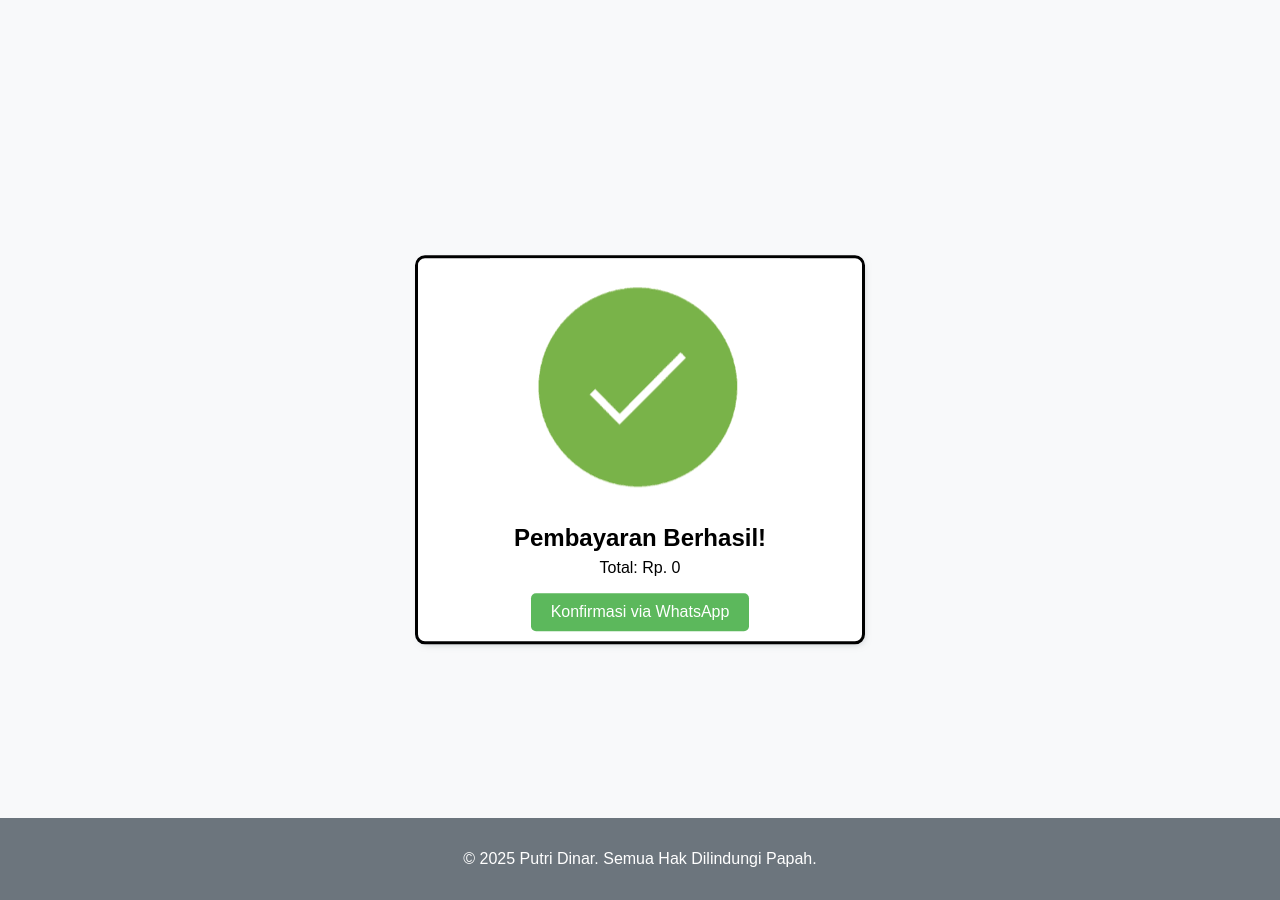
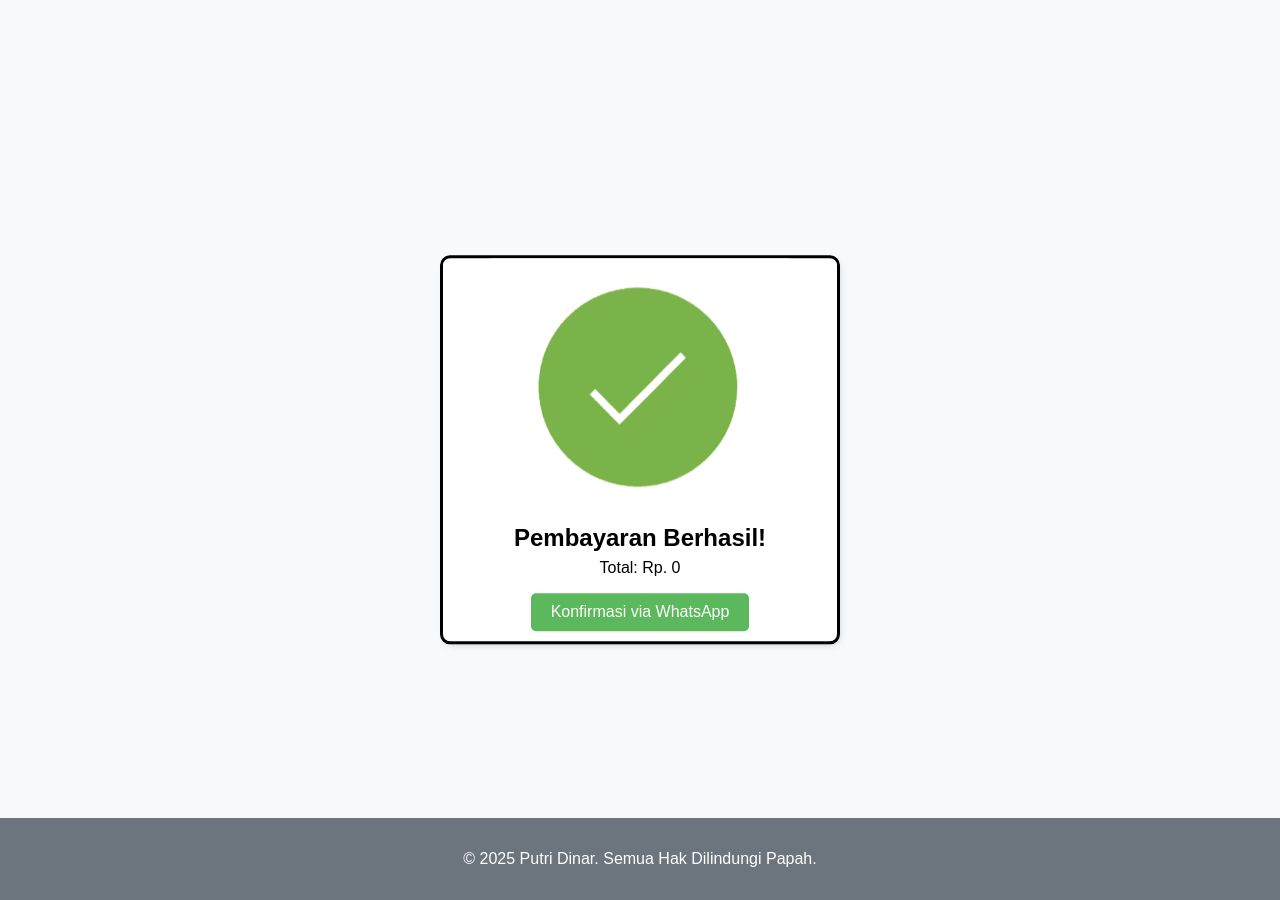
Before and after one commit to putridinar/tokoku, a Jekyll site: the page built from confirm-success/index.html, in a window 1280 px wide. Built offline with Jekyll 4.4.1, drawn with Linux system fonts in a browser that asks for light colours; nearby versions of some CDN libraries; library files that are not in the unit come from our copies.

Commit message:
Update _home.scss

```diff
--- a/assets/sass/scss/pages/_home.scss
+++ b/assets/sass/scss/pages/_home.scss
@@ -68,7 +68,7 @@
   -ms-transform: translate(-50%, -50%);
   transform: translate(-50%, -50%);
  .box{
-  width: 450px;
+  width: 400px;
   background-color: white;
   border: solid #000;
   border-radius: 10px;
```
